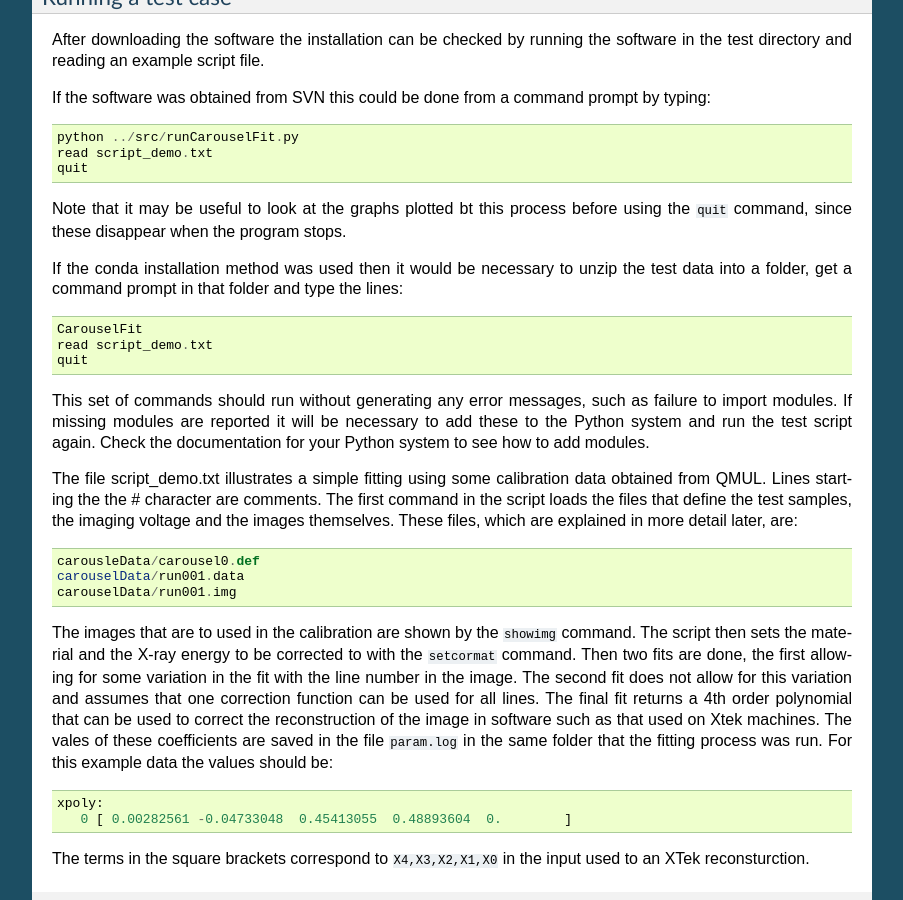
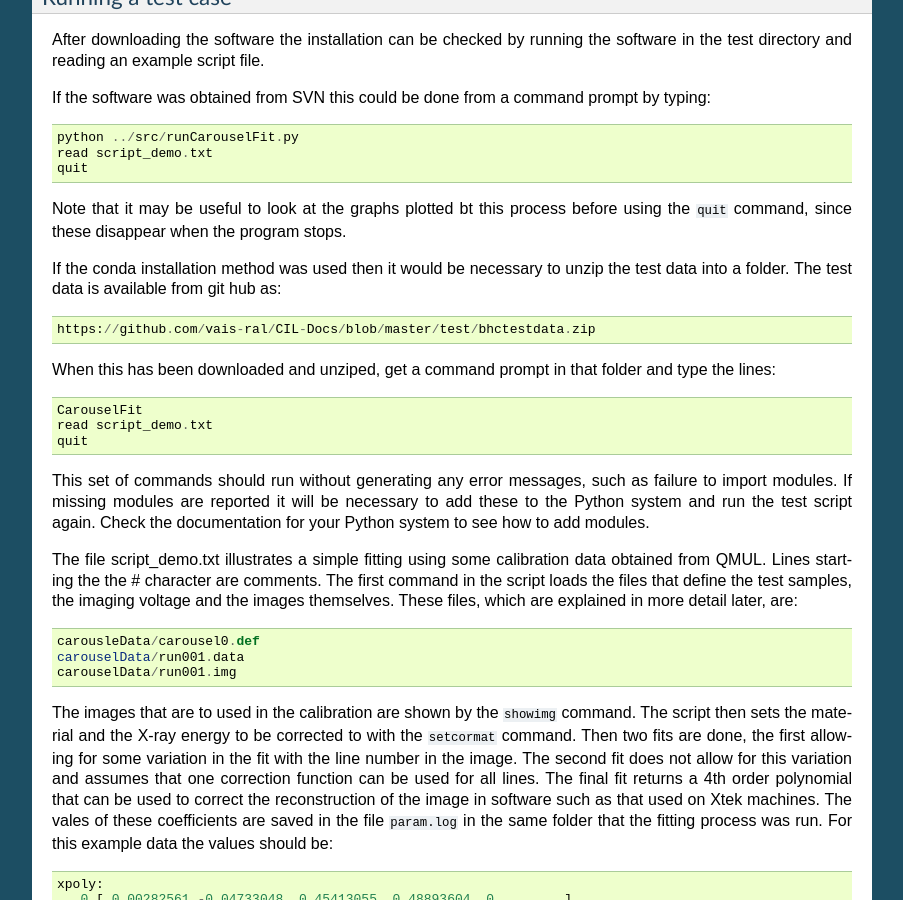
Before and after one commit to vais-ral/CIL-Docs, a Sphinx documentation site: the page built from docs/beamhardening.rst, in a window 1280 px wide and 900 px high, scrolled down 3759 px. Shown: the whole window, without its empty margins (198-1101 px from the left). Built offline with Sphinx 7.4.7, drawn with Linux system fonts in a browser that asks for light colours.

Commit message:
Update beamhardening.rst

```diff
--- a/docs/beamhardening.rst
+++ b/docs/beamhardening.rst
@@ -159,8 +159,12 @@ If the software was obtained from SVN this could be done from a command prompt b
 Note that it may be useful to look at the graphs plotted bt this process before using the ``quit`` command,
 since these disappear when the program stops.
 
-If the conda installation method was used then it would be necessary to unzip the test data into a folder,
-get a command prompt in that folder and type the lines:
+If the conda installation method was used then it would be necessary to unzip the test data into a folder. The test
+data is available from git hub as:
+::
+    https://github.com/vais-ral/CIL-Docs/blob/master/test/bhctestdata.zip
+
+When this has been downloaded and unziped, get a command prompt in that folder and type the lines:
 ::
    CarouselFit
    read script_demo.txt
```
